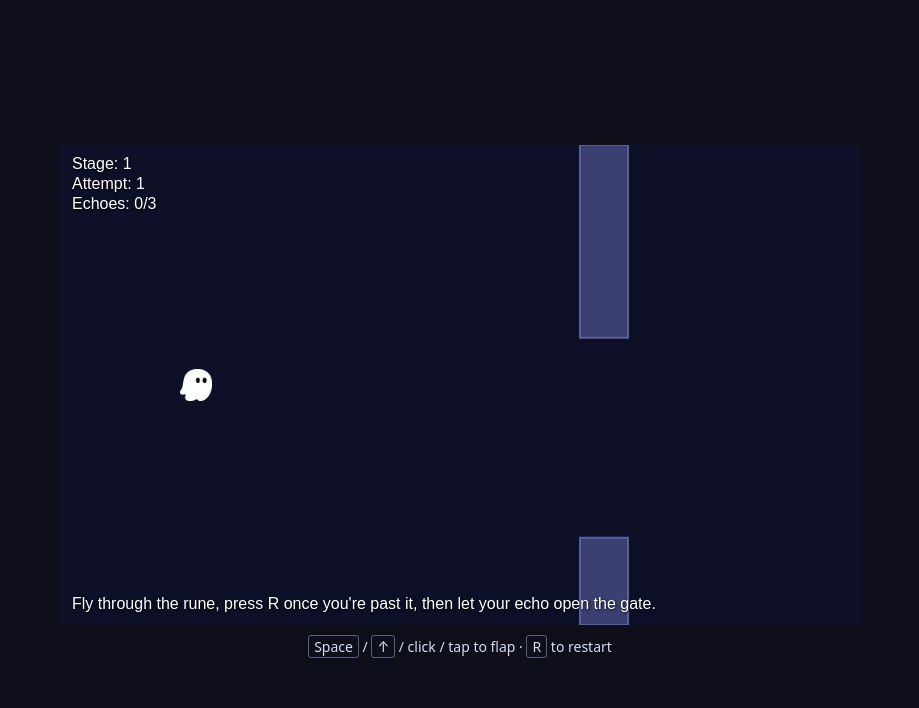
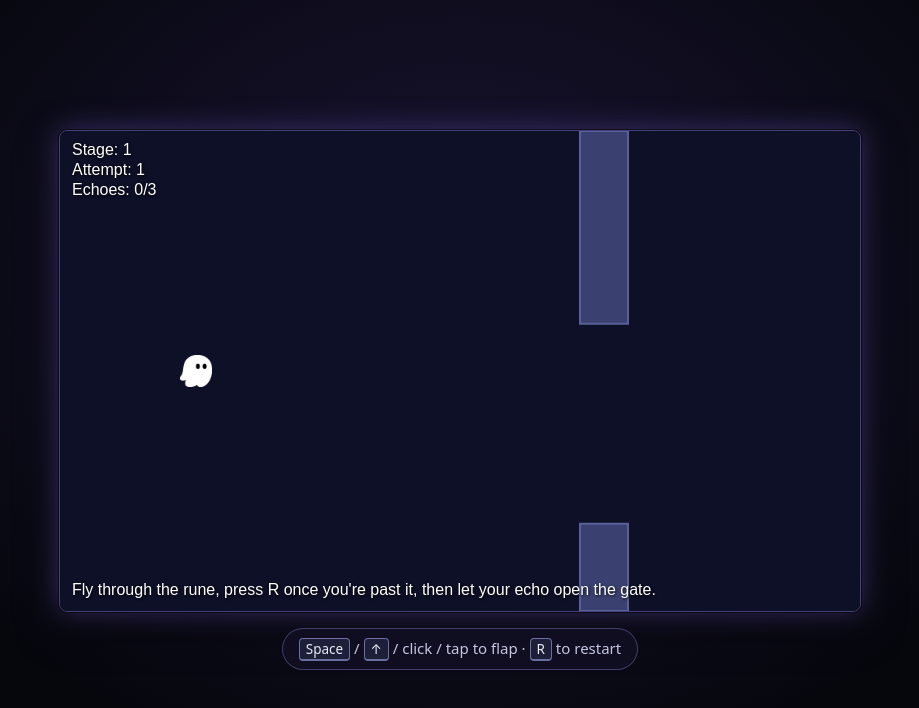
Before and after one commit to RimaNafougui/Ghostly-Echoes, a plain HTML site: page index.html in a window 1280 px wide. Shown: the whole page, without its empty margins (180-1099 px from the left). Drawn offline with Linux system fonts and the light colour scheme.

Commit message:
Polish: README and page styling

```diff
--- a/index.html
+++ b/index.html
@@ -5,12 +5,37 @@
   <meta name="viewport" content="width=device-width, initial-scale=1">
   <title>Ghostly Echoes</title>
   <style>
+    :root {
+      color-scheme: dark;
+      --bg: #06070d;
+      --bg-haze: #1a1433;
+      --canvas-bg: #161829;
+      --frame: #463f78;
+      --glow: rgba(142, 118, 255, 0.32);
+      --glow-strong: rgba(142, 118, 255, 0.5);
+      --text: #e8eaf7;
+      --muted: #c3c7e2;
+      --accent: #8fd8ff;
+      --panel: rgba(18, 16, 36, 0.8);
+      --panel-border: rgba(110, 104, 170, 0.55);
+      --kbd-bg: #1d1f38;
+      --kbd-border: #6a6fa0;
+    }
+    *, *::before, *::after {
+      box-sizing: border-box;
+    }
     html, body {
       margin: 0;
       padding: 0;
-      background: #0e0f1a;
-      color: #d8dcf0;
-      font-family: system-ui, -apple-system, "Segoe UI", sans-serif;
+      min-height: 100%;
+    }
+    body {
+      background-color: var(--bg);
+      background-image: radial-gradient(ellipse at 50% 35%, var(--bg-haze) 0%, var(--bg) 70%);
+      background-attachment: fixed;
+      color: var(--text);
+      font-family: system-ui, -apple-system, "Segoe UI", Roboto, "Helvetica Neue", Arial, sans-serif;
+      line-height: 1.5;
     }
     main {
       min-height: 100vh;
@@ -18,31 +43,70 @@
       flex-direction: column;
       align-items: center;
       justify-content: center;
-      gap: 12px;
-      padding: 12px;
-      box-sizing: border-box;
+      gap: 16px;
+      padding: 16px;
     }
     canvas {
       display: block;
       max-width: 100%;
       height: auto;
-      background: #161829;
+      background: var(--canvas-bg);
+      border: 1px solid var(--frame);
+      border-radius: 8px;
+      box-shadow:
+        0 0 0 1px rgba(0, 0, 0, 0.6),
+        0 0 24px var(--glow),
+        0 14px 40px rgba(0, 0, 0, 0.65);
       touch-action: none; /* stop touch scrolling/zooming on the canvas (2.7) */
+      animation: haunt 6s ease-in-out infinite;
     }
     canvas:focus-visible {
-      outline: 2px solid #5ec8ff;
-      outline-offset: 2px;
+      outline: 3px solid var(--accent);
+      outline-offset: 4px;
+    }
+    @keyframes haunt {
+      0%, 100% {
+        box-shadow:
+          0 0 0 1px rgba(0, 0, 0, 0.6),
+          0 0 24px var(--glow),
+          0 14px 40px rgba(0, 0, 0, 0.65);
+      }
+      50% {
+        box-shadow:
+          0 0 0 1px rgba(0, 0, 0, 0.6),
+          0 0 38px var(--glow-strong),
+          0 14px 40px rgba(0, 0, 0, 0.65);
+      }
     }
     .controls {
       margin: 0;
-      font-size: 14px;
+      padding: 8px 16px;
+      max-width: 100%;
+      font-size: 15px;
+      color: var(--muted);
+      text-align: center;
+      background: var(--panel);
+      border: 1px solid var(--panel-border);
+      border-radius: 999px;
+    }
+    kbd {
+      display: inline-block;
+      min-width: 1.6em;
+      padding: 1px 6px;
+      color: var(--text);
+      background: var(--kbd-bg);
+      border: 1px solid var(--kbd-border);
+      border-bottom-width: 2px;
+      border-radius: 4px;
+      font-family: inherit;
+      font-size: 0.9em;
+      line-height: 1.4;
       text-align: center;
     }
-    kbd {
-      padding: 1px 5px;
-      border: 1px solid #5a5f80;
-      border-radius: 3px;
-      font-family: inherit;
+    @media (prefers-reduced-motion: reduce) {
+      canvas {
+        animation: none;
+      }
     }
   </style>
 </head>
```
Also changed, not shown: 1 other file.
